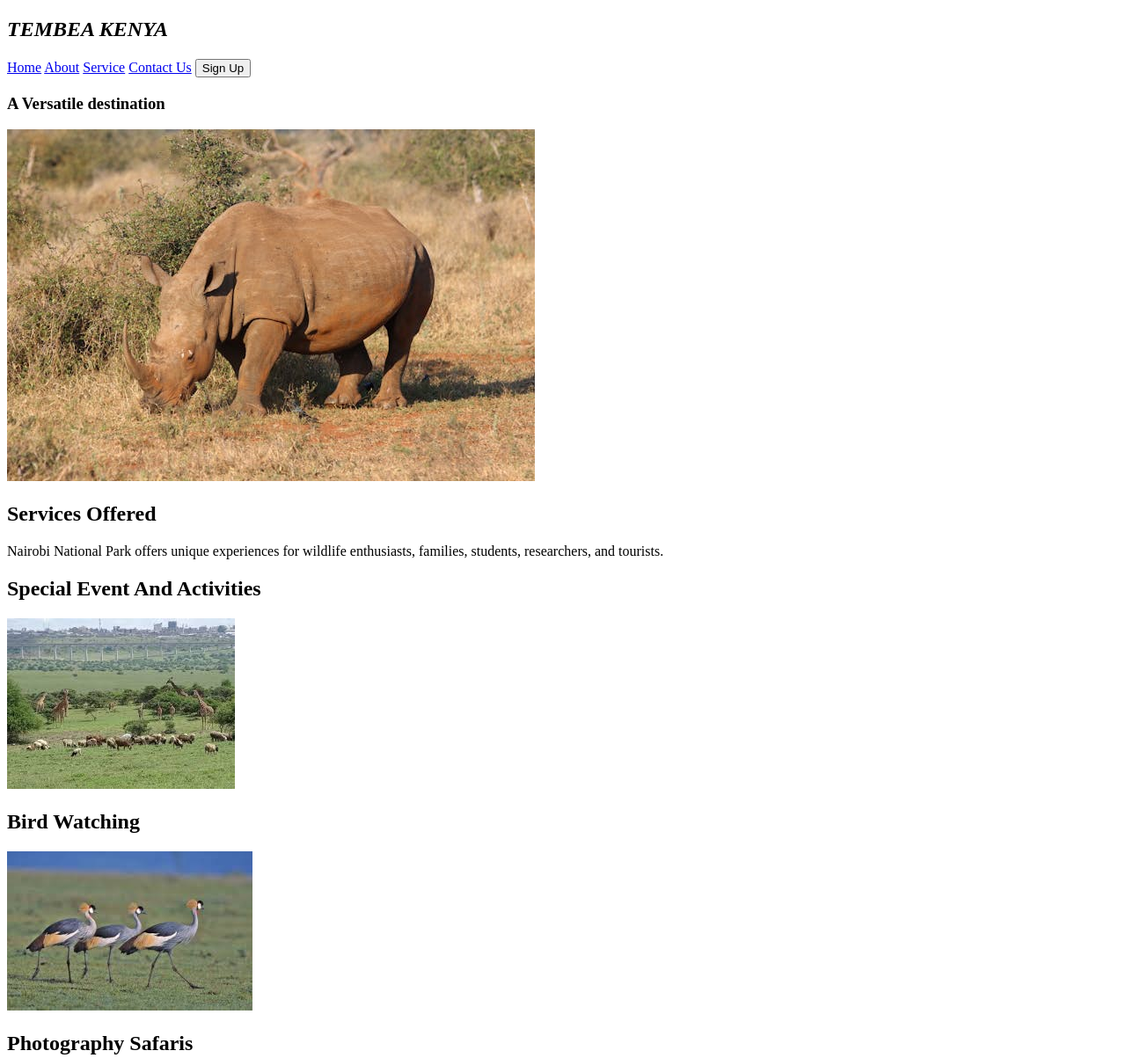
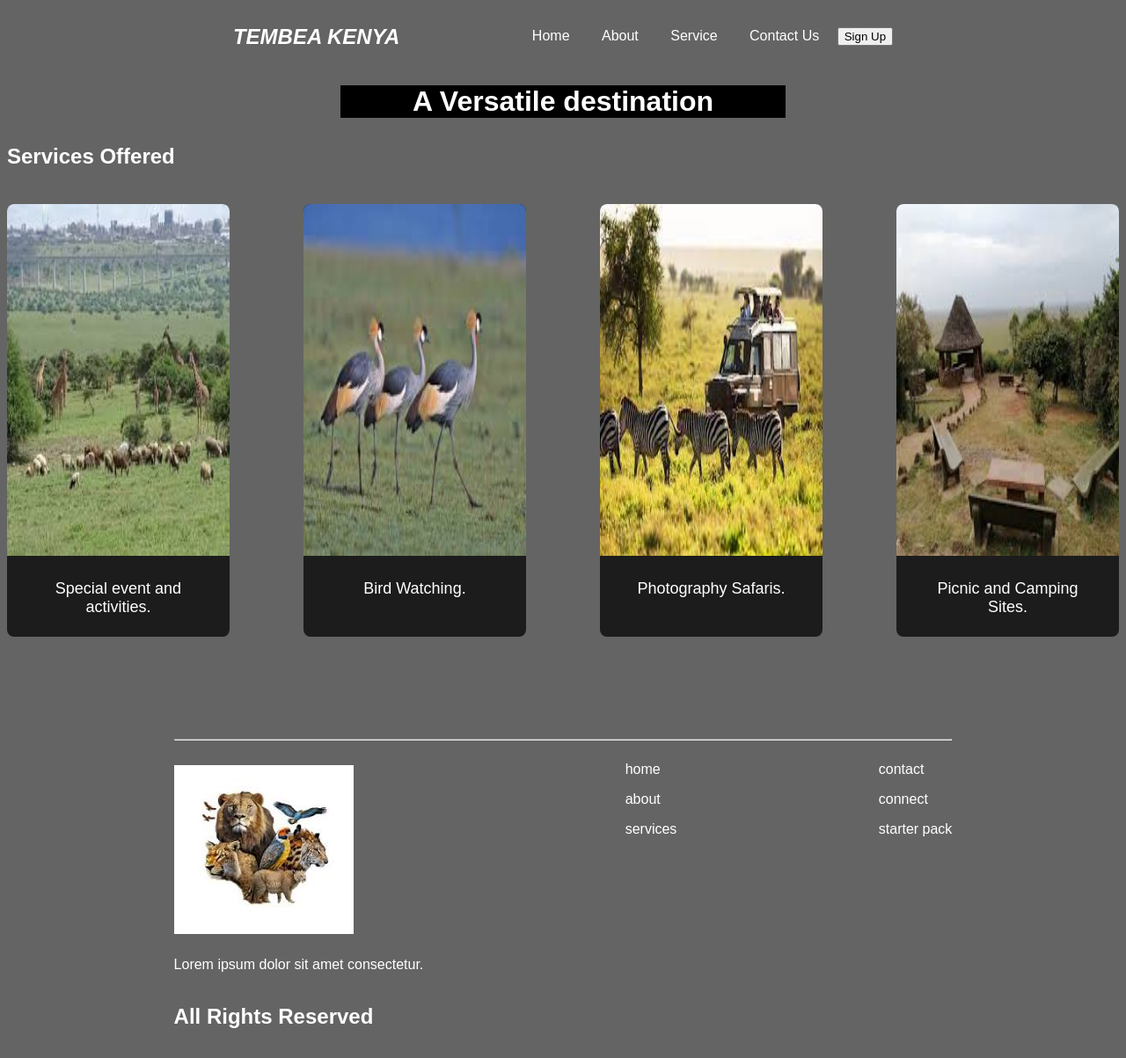
Before and after one commit to Felix-Otieno/Felix-Otieno.github.io, a plain HTML site: page service.html in a window 1280 px wide. Shown: the top 1203 px of the page at 88% size. Drawn offline with Linux system fonts and the light colour scheme.

Commit message:
add service and css

```diff
--- a/index.css
+++ b/index.css
@@ -1,5 +1,6 @@
 body{
     background-color: rgb(100, 100, 100);
+    font-family: Arial, Helvetica, sans-serif;
 }
 
 .navigation{
--- a/service.css
+++ b/service.css
@@ -0,0 +1,69 @@
+body{
+    background-color: rgb(100, 100, 100);
+    font-family: Arial, Helvetica, sans-serif;
+}
+.jackie{
+    width: 70%;
+    margin: auto;
+    display: flex;
+    align-items: center;
+    flex-direction: row;
+    justify-content: space-around;
+}
+.chan{
+    color: rgb(255, 255, 255);
+}
+.serve{
+    color: rgb(250, 250, 250);
+}
+.serve > a{
+    color: rgb(255, 255, 255);
+    text-decoration: none;
+    margin: 16px;
+}
+.haah{
+    background: black;
+    color: white;
+    width:40%;
+    text-align: center;
+    margin: auto;
+}
+
+.leo{
+    width: 100%;
+    margin: auto;
+    color: white;
+    margin-top: 30px;
+}
+.leo-container{
+    display: flex;
+    flex-wrap: wrap;
+    justify-content: space-between;
+
+}
+.leo-card > img{
+    width: 100%;
+    height: 50vh;
+}
+
+
+.leo-card{
+    background-color: #1c1c1c;
+    border-radius: 8px;
+    overflow: hidden;
+    margin: 20px 0;
+    width: 20%;
+    color: white;
+}
+
+.leo-content{
+    padding: 15px;
+    text-align: center;
+
+}
+
+.leo-content > p{
+    margin:  8px;
+    font-size: 18px;
+
+}
--- a/service.html
+++ b/service.html
@@ -4,11 +4,12 @@
 
     <title>Document</title>
     <link rel="stylesheet" href="service.css">
+    <link rel="stylesheet" href="footer.css">
 </head>
 <body>
-    <section>
-        <h1><em>TEMBEA KENYA</em></h1>
-        <div>
+    <section class="jackie">
+        <h1 class="chan"><em>TEMBEA KENYA</em></h1>
+        <div class="serve">
             <a href="./index.html">Home</a>
             <a href="./about.html">About</a>
             <a href="./service.html">Service</a>
@@ -16,38 +17,77 @@
 
             <button> Sign Up</button>
         </div>
-    <section>
-        <h1>A Versatile destination</h1>
-        <img src="./rhino.jpg" alt="wild animal">
     </section>
 
-    <section>
-        <h2>Services Offered</h2>
-        <p>Nairobi National Park offers unique experiences for wildlife enthusiasts, families, students, researchers, and tourists.</p>
-        <div>
-            <div>
-            <h2>Special Event And Activities</h2>
-            <img src="./special.jpg" alt="event">
+    <header class="haah">
+        <h1>A Versatile destination</h1>
+    </header>
+
+       <section class="leo">
+        <h1>Services Offered</h1>
+        <div class="leo-container">
+            <div class="leo-card">
+                <img src="./special.jpg" alt="wild animals at the park">
+                <div class="leo-content">
+                    <p>Special event and activities.</p>
+
+                </div>
+            </div>
+            <div class="leo-card">
+                <img src="./ndege.jpg" alt="wild animals at the park">
+                <div class="leo-content">
+                    <p>Bird Watching.</p>
+
+                </div>
+            </div>
+            <div class="leo-card">
+                <img src="./photo.jpg" alt="tourist taking picture at the park">
+                <div class="leo-content">
+                    <p>Photography Safaris.</p>
+
+                </div>
+            </div>
+            <div class="leo-card">
+                <img src="./pic.jpg" alt="picnic place">
+                <div class="leo-content">
+                    <p>Picnic and Camping Sites.</p>
+
+                </div>
+            </div>
+
         </div>
-        <div>
-            <h2>Bird Watching</h2>
-            <img src="./ndege.jpg" alt="bird">
-        </div>
-        <div>
-            <h2>Photography Safaris</h2>
-            <img src="./photo.jpg" alt="picture">
-        </div>
-        <div>
-            <h2>Educational And Research Facilities</h2>
-            <img src="./Cons-Education (1).jpg" alt="reseaarch">
-        </div>
-        <div>
-            <h2>Picnic and Camping Sites</h2>
-            <img src="./pic.jpg" alt="Camping sites">
-        </div>
-    </div>
+       </section>
 
-    </section>
+
+       <footer>
+        <hr>
+        <section class="footer-section">
+          <div class="footer-1">
+            <h1><img src="./logo.png" alt="logo of wild animals"></h1>
+            <p>Lorem ipsum dolor sit amet consectetur.</p>
+            <span></span>
+          </div>
+
+          <div class="footer-1">
+            <p>home</p>
+            <p>about</p>
+            <p>services</p>
+          </div>
+
+          <div class="footer-1">
+            <p>contact</p>
+            <p>connect</p>
+            <p>starter pack</p>
+          </div>
+        </section>
+
+        <section>
+          <h1>All Rights Reserved</h1>
+        </section>
+      </footer>
+
+
+
 
 </body>
 </html>
```
